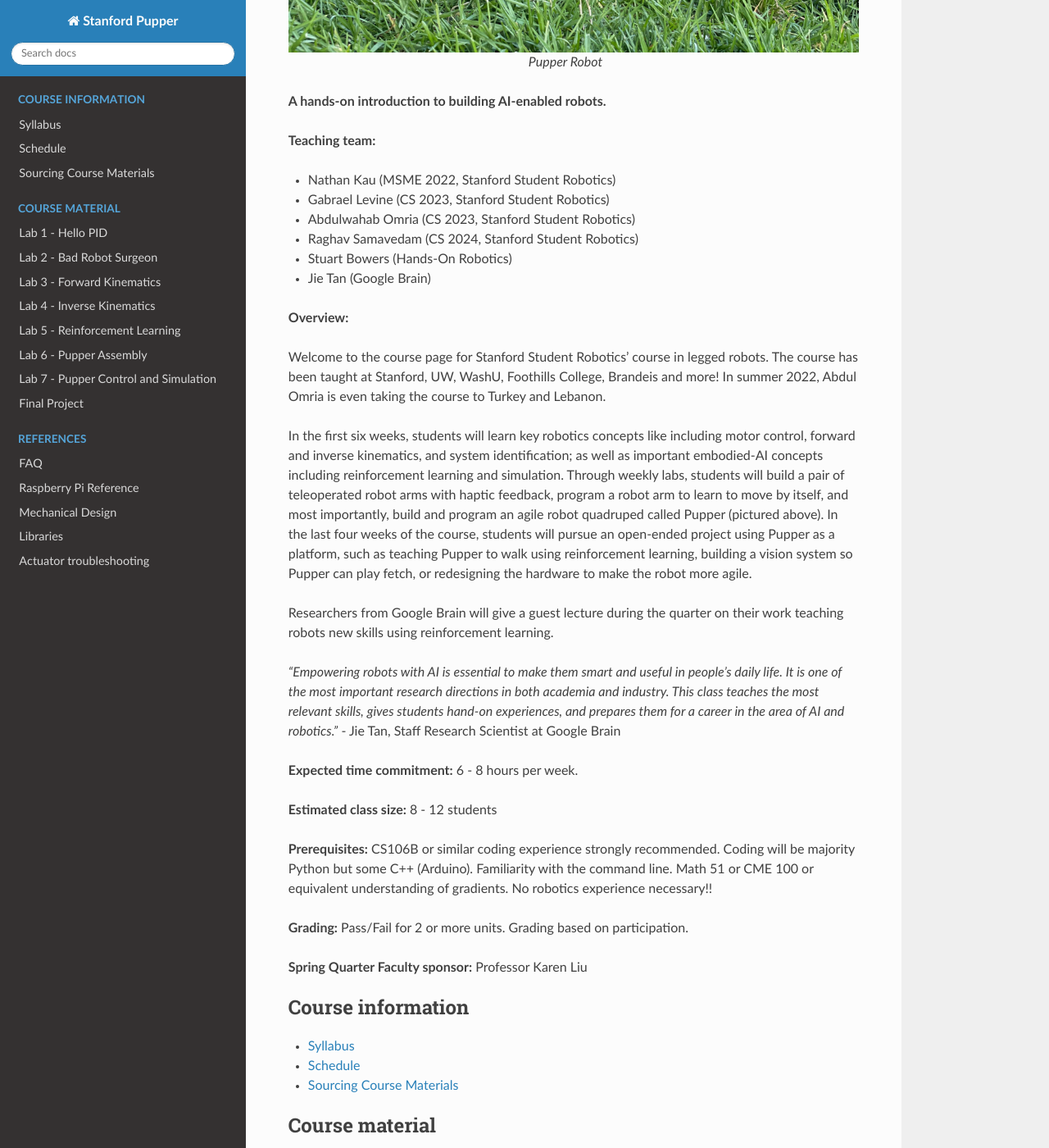
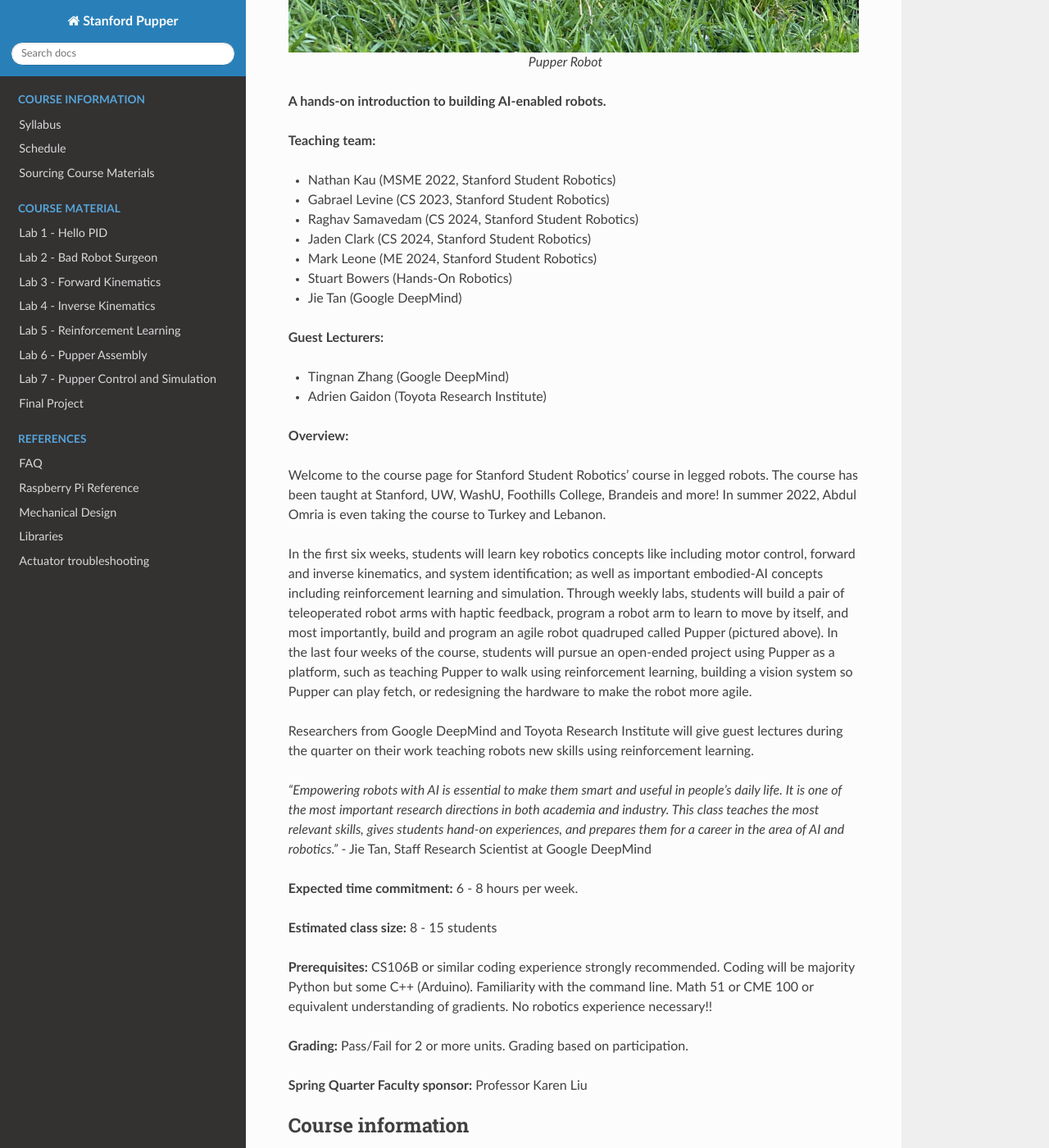
Before and after one commit to stanfordroboticsclub/pupperv3-independent-study, a Sphinx documentation site: the page built from docs/index.rst, in a window 1280 px wide and 1400 px high, scrolled down 674 px. Shown: the whole window at 82% size. Built offline with Sphinx 7.4.7 and the Read the Docs theme 2.0.0, drawn with Linux system fonts in a browser that asks for light colours.

Commit message:
Update index.rst
Updated 2023 teaching team and affiliations

```diff
--- a/docs/index.rst
+++ b/docs/index.rst
@@ -16,10 +16,16 @@
 
 * Nathan Kau (MSME 2022, Stanford Student Robotics)
 * Gabrael Levine (CS 2023, Stanford Student Robotics)
-* Abdulwahab Omria (CS 2023, Stanford Student Robotics)
 * Raghav Samavedam (CS 2024, Stanford Student Robotics)
+* Jaden Clark (CS 2024, Stanford Student Robotics)
+* Mark Leone (ME 2024, Stanford Student Robotics)
 * Stuart Bowers (Hands-On Robotics)
-* Jie Tan (Google Brain)
+* Jie Tan (Google DeepMind)
+
+**Guest Lecturers:**
+
+* Tingnan Zhang (Google DeepMind)
+* Adrien Gaidon (Toyota Research Institute)
 
 **Overview:**
 
@@ -27,13 +33,13 @@
 
 In the first six weeks, students will learn key robotics concepts like including motor control, forward and inverse kinematics, and system identification; as well as important embodied-AI concepts including reinforcement learning and simulation. Through weekly labs, students will build a pair of teleoperated robot arms with haptic feedback, program a robot arm to learn to move by itself, and most importantly, build and program an agile robot quadruped called Pupper (pictured above). In the last four weeks of the course, students will pursue an open-ended project using Pupper as a platform, such as teaching Pupper to walk using reinforcement learning, building a vision system so Pupper can play fetch, or redesigning the hardware to make the robot more agile.
 
-Researchers from Google Brain will give a guest lecture during the quarter on their work teaching robots new skills using reinforcement learning.
+Researchers from Google DeepMind and Toyota Research Institute will give guest lectures during the quarter on their work teaching robots new skills using reinforcement learning.
 
-*"Empowering robots with AI is essential to make them smart and useful in people's daily life. It is one of the most important research directions in both academia and industry. This class teaches the most relevant skills, gives students hand-on experiences, and prepares them for a career in the area of AI and robotics."* - Jie Tan, Staff Research Scientist at Google Brain
+*"Empowering robots with AI is essential to make them smart and useful in people's daily life. It is one of the most important research directions in both academia and industry. This class teaches the most relevant skills, gives students hand-on experiences, and prepares them for a career in the area of AI and robotics."* - Jie Tan, Staff Research Scientist at Google DeepMind
 
 **Expected time commitment:** 6 - 8 hours per week.
 
-**Estimated class size:** 8 - 12 students
+**Estimated class size:** 8 - 15 students
 
 **Prerequisites:** CS106B or similar coding experience strongly recommended. Coding will be majority Python but some C++ (Arduino). Familiarity with the command line. Math 51 or CME 100 or equivalent understanding of gradients. No robotics experience necessary!!
 
```
